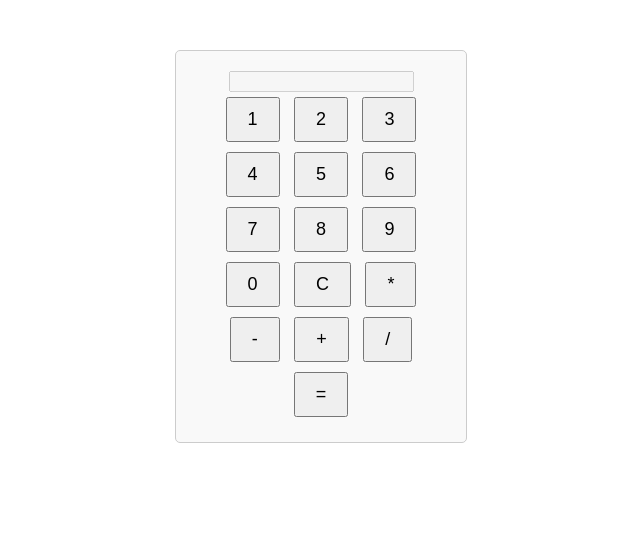
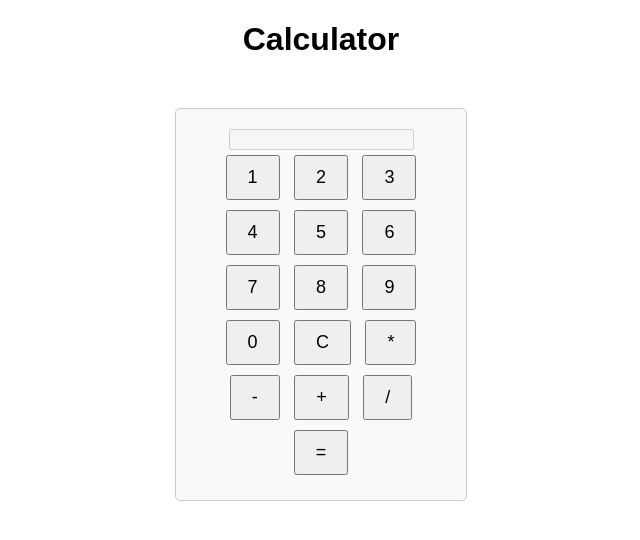
Before and after one commit to SoemSiny/first_html_app, a plain HTML site: page index.html in a window 1280 px wide. Shown: the whole page, without its empty margins (319-959 px from the left). Drawn offline with Linux system fonts and the light colour scheme.

```diff
--- a/index.html
+++ b/index.html
@@ -1,6 +1,8 @@
 <!DOCTYPE html>
 <html lang="en">
 <head>
+  <h1>Calculator  </h1>
+</head>
 <meta charset="UTF-8">
 <meta name="viewport" content="width=device-width, initial-scale=1.0">
 <title>New Create Calculator</title>
```
